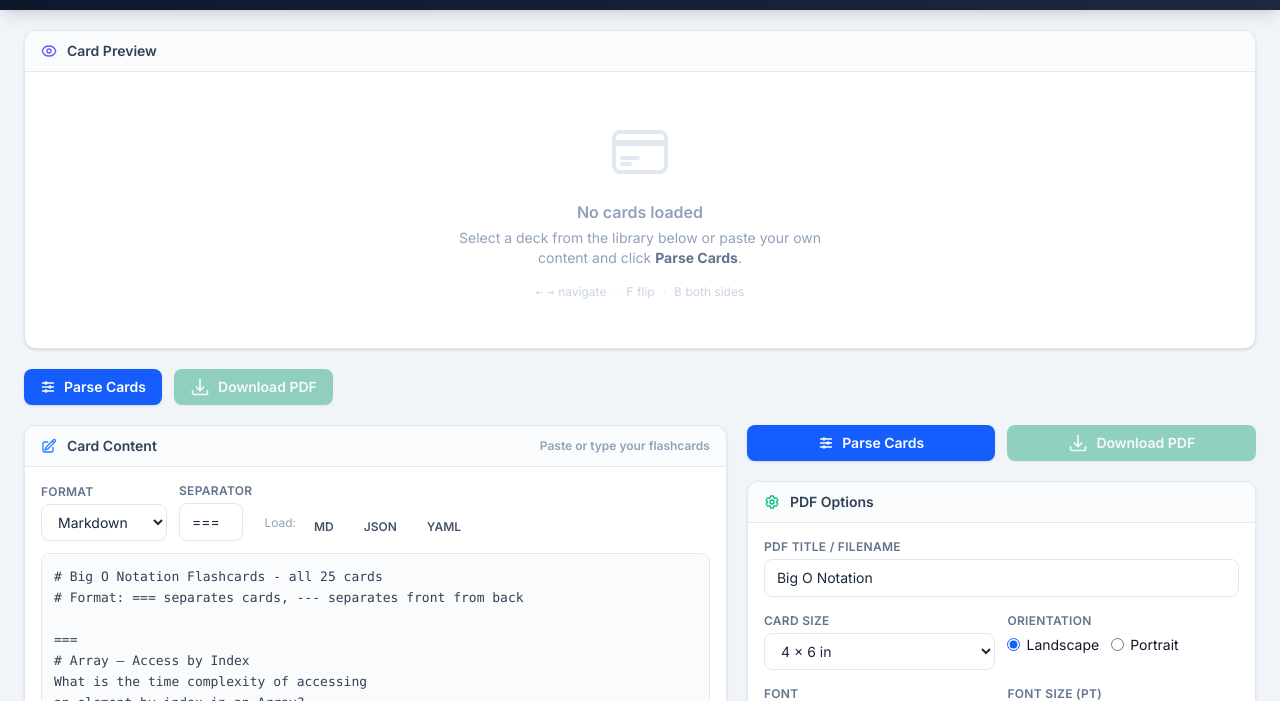
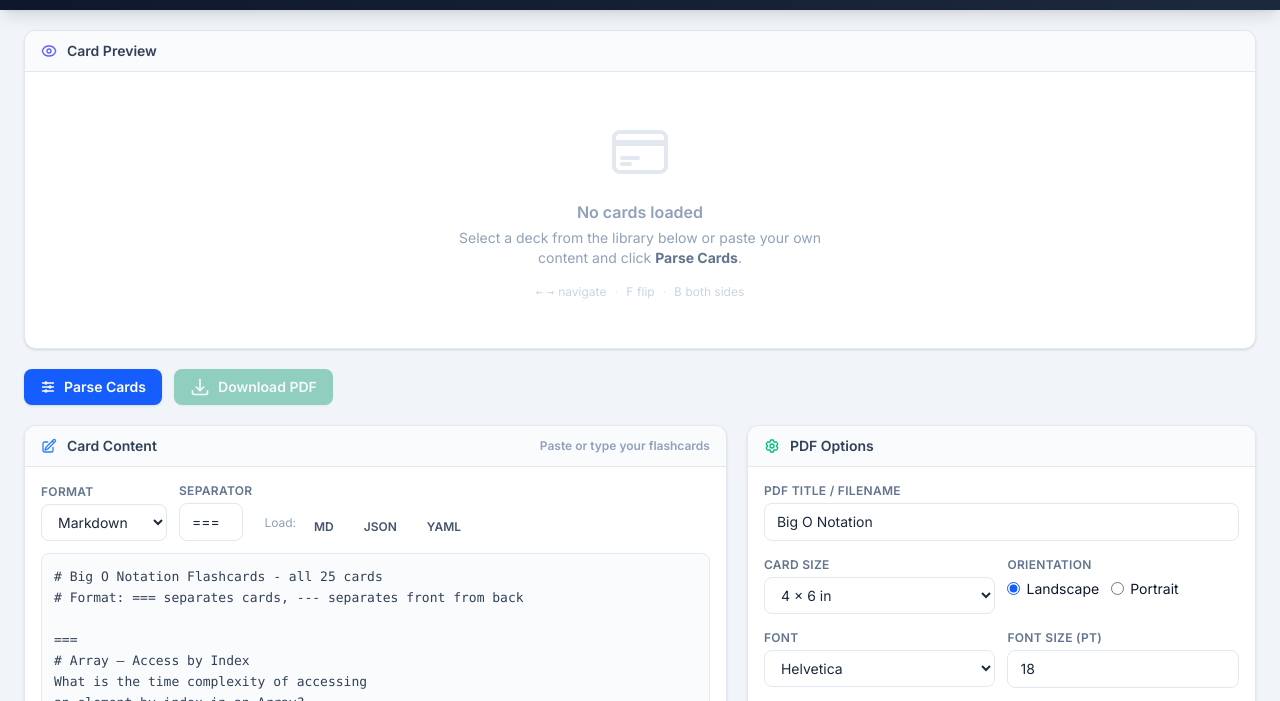
Before and after one commit to ianlintner/flashcards, a website built with Vite: page index.html in a window 1280 px wide. Shown: the part 57-758 px from the top of the page. Built offline with nearby package versions, Linux system fonts and the light colour scheme.

Commit message:
refactor: remove unused action buttons for cleaner UI

```diff
--- a/index.html
+++ b/index.html
@@ -431,49 +431,6 @@
         <div
           class="w-full lg:w-[42%] lg:sticky lg:top-[68px] space-y-5 min-w-0"
         >
-          <!-- ── Actions ────────────────────────────────────────────────── -->
-          <div class="flex gap-3">
-            <button
-              class="btn btn-primary flex-1 justify-center py-2.5"
-              id="parse-btn"
-            >
-              <svg
-                class="w-4 h-4"
-                fill="none"
-                stroke="currentColor"
-                stroke-width="2"
-                viewBox="0 0 24 24"
-              >
-                <path
-                  stroke-linecap="round"
-                  stroke-linejoin="round"
-                  d="M10.5 6h9.75M10.5 6a1.5 1.5 0 1 1-3 0m3 0a1.5 1.5 0 1 0-3 0M3.75 6H7.5m3 12h9.75m-9.75 0a1.5 1.5 0 0 1-3 0m3 0a1.5 1.5 0 0 0-3 0m-3.75 0H7.5m9-6h3.75m-3.75 0a1.5 1.5 0 0 1-3 0m3 0a1.5 1.5 0 0 0-3 0m-9.75 0h9.75"
-                />
-              </svg>
-              Parse Cards
-            </button>
-            <button
-              class="btn btn-success flex-1 justify-center py-2.5 text-base"
-              id="generate-btn"
-              disabled
-            >
-              <svg
-                class="w-5 h-5"
-                fill="none"
-                stroke="currentColor"
-                stroke-width="2"
-                viewBox="0 0 24 24"
-              >
-                <path
-                  stroke-linecap="round"
-                  stroke-linejoin="round"
-                  d="M3 16.5v2.25A2.25 2.25 0 0 0 5.25 21h13.5A2.25 2.25 0 0 0 21 18.75V16.5M16.5 12 12 16.5m0 0L7.5 12m4.5 4.5V3"
-                />
-              </svg>
-              Download PDF
-            </button>
-          </div>
-
           <!-- ── PDF Options ────────────────────────────────────────────── -->
           <section class="section-card">
             <div class="section-header">
```
